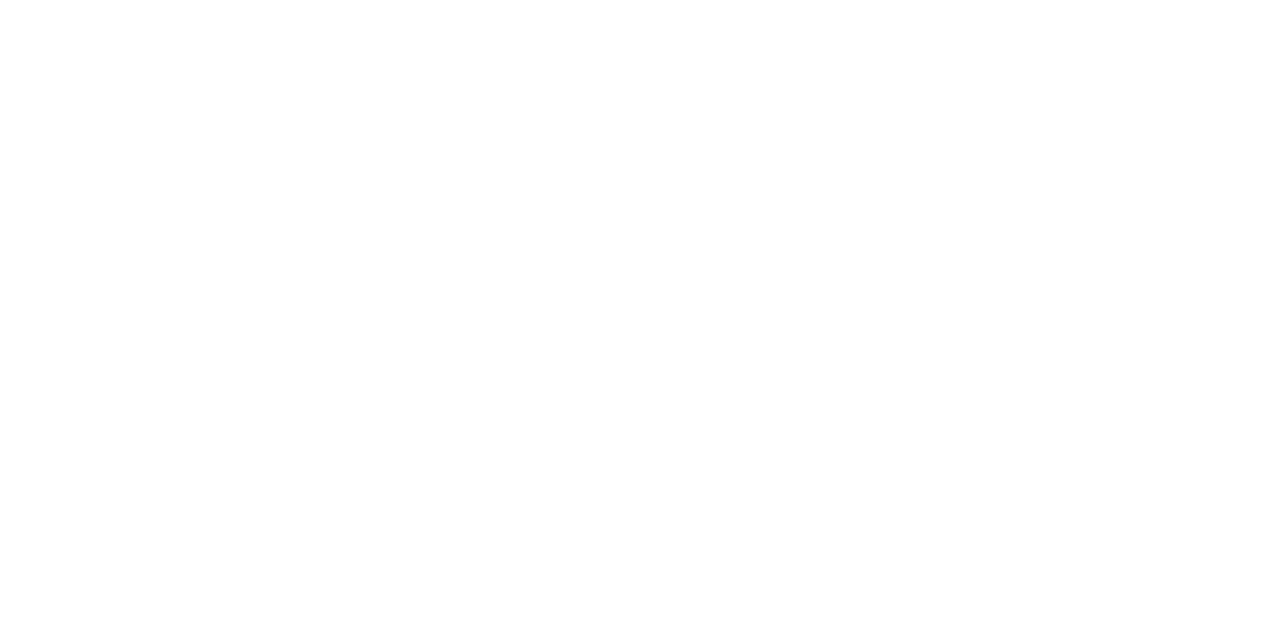
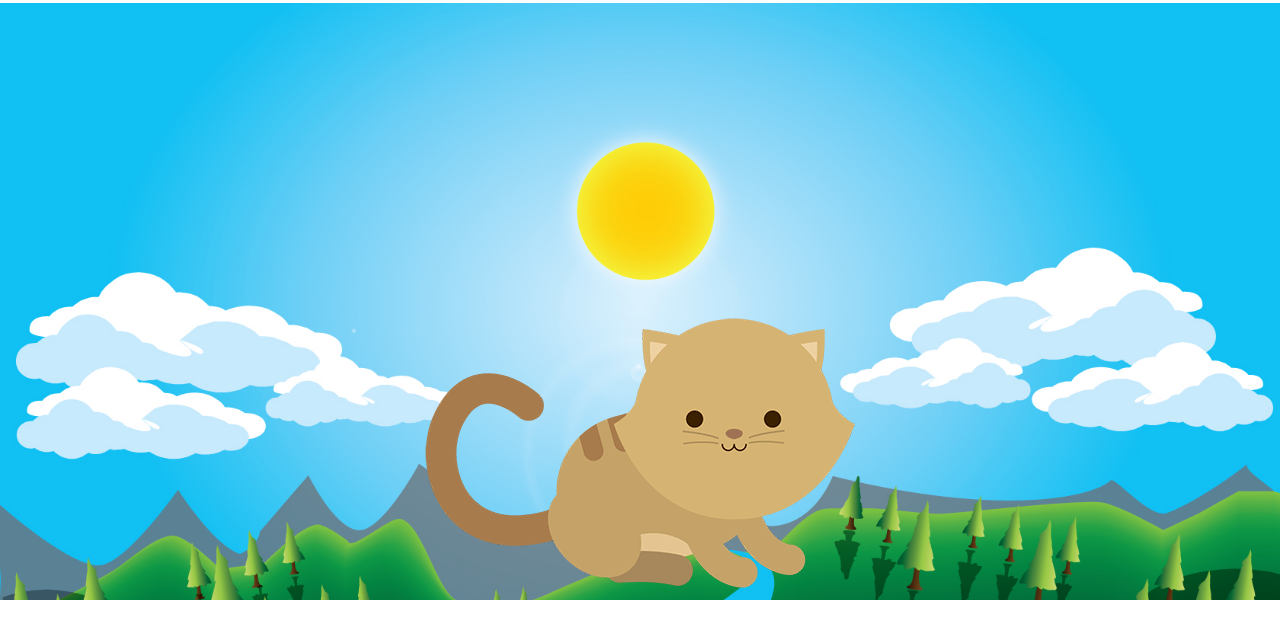
Before and after one commit to dianaVidalC/Kitten, a plain HTML site: page index.html in a window 1280 px wide. Drawn offline with Linux system fonts and the light colour scheme.

Commit message:
gatito y fondo

```diff
--- a/css/main.css
+++ b/css/main.css
@@ -0,0 +1,42 @@
+*{
+  margin: 0;
+  padding: 0;
+  box-sizing: border-box;
+  overflow: hidden;
+}
+
+body{
+    min-width: 480px;
+}
+div.kitten{
+  display: flex;
+  justify-content: center;
+  width: 100%;
+  height: 600px;
+  background-image: url(../assets/img/maxresdefault.jpg);
+  background-size: cover;
+  background-repeat: no-repeat;
+}
+
+picture{
+  display: grid;
+  align-content:flex-end;
+}
+
+@media screen and (min-width:1000px){
+
+  div.kitten{
+    background-image: url(../assets/img/Landscape.jpg);
+    background-size: cover;
+    background-repeat: no-repeat;
+  }
+}
+
+@media screen and (min-width:600px) and (max-width:900px){
+
+  div.kitten{
+    background-image: url(../assets/img/dawn.png);
+    background-size: cover;
+    background-repeat: no-repeat;
+  }
+}
--- a/index.html
+++ b/index.html
@@ -8,6 +8,12 @@
   <title>Kitten</title>
 </head>
 <body>
-
+    <div class="kitten">
+      <picture>
+        <source media="(min-width: 1000px)" srcset="assets/img/kitten-medium.png">
+        <source media="(min-width: 600px)" srcset="assets/img/kitten-large.png">
+        <img src="assets/img/kitten-small.png" alt="kitten">
+     </picture>
+   </div>
 </body>
 </html>
```
Also changed, not shown: assets/img/Landscape.jpg (added), assets/img/dawn.png (added), assets/img/kitten-large.png (added), assets/img/kitten-medium.png (added), assets/img/kitten-small.png (added), assets/img/maxresdefault.jpg (added).
